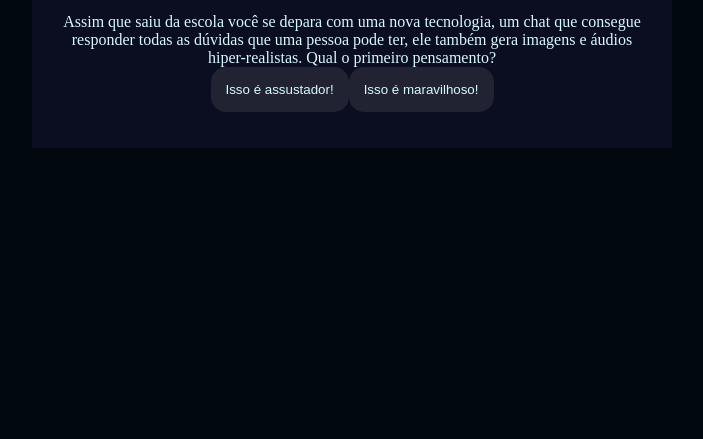
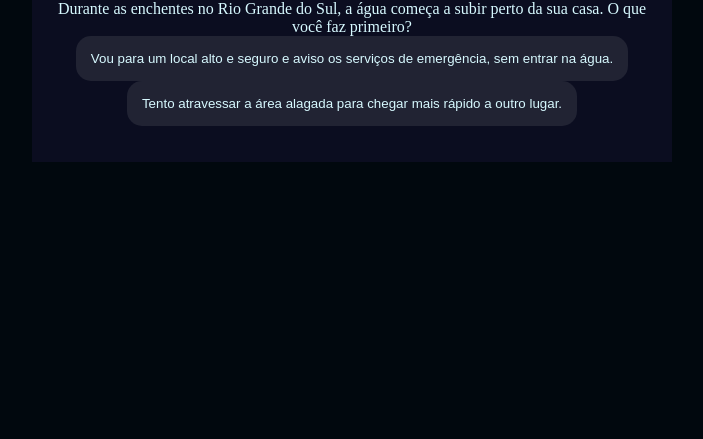
Before and after one commit to YasmimSophia/jogo-enchentes, a plain HTML site: page index.html in a window 1280 px wide. Shown: the part 377-816 px from the top of the page, without its empty margins (288-991 px from the left). Drawn offline with Linux system fonts and the light colour scheme.

Commit message:
arrumado mas add correçoes

```diff
--- a/index.html
+++ b/index.html
@@ -4,11 +4,11 @@
     <meta charset="UTF-8">
     <meta name="viewport" content="width=device-width, initial-scale=1.0">
     <link rel="stylesheet" href="style.css">
-    <title>Você decide o futuro de Brumadinho</title>
+    <title>Você decide o futuro do Rio Grande do Sul</title>
 </head>
 <body>
     <div class="caixa-principal">
-        <h1>Você decide o futuro de Brumadinho</h1>
+        <h1>Você decide o futuro do Rio Grande do Sul</h1>
         <div class="caixa-perguntas"></div>
         <div class="caixa-alternativas"></div>
         <div class="caixa-resultado">
--- a/script.js
+++ b/script.js
@@ -6,73 +6,68 @@ const textoResultado = document.querySelector(".texto-resultado");
 
 const perguntas = [
     {
-        enunciado: "Assim que saiu da escola você se depara com uma nova tecnologia, um chat que consegue responder todas as dúvidas que uma pessoa pode ter, ele também gera imagens e áudios hiper-realistas. Qual o primeiro pensamento?",
+        enunciado: "Durante as enchentes no Rio Grande do Sul, a água começa a subir perto da sua casa. O que você faz primeiro?",
         alternativas: [
             {
-                texto: "Isso é assustador!",
-                afirmacao: "afirmacao"
+                texto: "Vou para um local alto e seguro e aviso os serviços de emergência, sem entrar na água.",
+                afirmacao: "Você busca um local alto e seguro e avisa os serviços de emergência, sem se arriscar na água."
             },
             {
-                texto: "Isso é maravilhoso!",
-                afirmacao: "afirmacao"
-            }
-
-        ]
-    },
-    {
-        enunciado: "Com a descoberta desta tecnologia, chamada Inteligência Artificial (IA), uma professora de tecnologia da escola decidiu fazer uma sequência de aulas sobre elaIA. No fim de uma aula ela pede que você escreva um trabalho sobre o uso de tecnologia em sala de aula. Qual atitude você toma?",
-        alternativas: [
-            {
-                texto:"Utilizar uma ferramenta de busca na internet que utiliza IA para que ela ajude a encontrar informações relevantes para o trabalho e explique numa linguagem que facilite o entendimento",
-                afirmacao:"afirmacao"
-            },
-            {
-                texto: "Escrever o trabalho com base nas conversas que teve com colegas, algumas pesquisas na internet e conhecimentos próprios sobre o tema.",
-                afirmacao:"afirmacao"
+                texto: "Tento atravessar a área alagada para chegar mais rápido a outro lugar.",
+                gameOver: "A correnteza e perigos escondidos tornam a travessia muito arriscada. Você precisará ser resgatado. Em uma enchente, não atravesse áreas alagadas."
             }
         ]
     },
     {
-        enunciado: "Após a elaboração do trabalho, a professora realizou um debate entre a turma para entender como foi realizada a pesquisa e escrita. Nessa conversa também foi levantado um ponto muito importante: como a IA impacta o trabalho do futuro. Nesse debate, como você se posiciona?",
+        enunciado: "Já em segurança, você vê uma família ilhada pedindo ajuda. Como pode contribuir?",
         alternativas: [
             {
-                texto:"Me preocupo com as pessoas que perderão seus empregos para máquinas e defendem a importância de proteger os trabalhadores.",
-                afirmacao:"afirmacao"
+                texto: "Informo a localização aos bombeiros ou à Defesa Civil e aguardo as equipes preparadas.",
+                afirmacao: "Ao avistar uma família ilhada, você informa a localização aos bombeiros ou à Defesa Civil e aguarda uma equipe preparada para o resgate."
             },
             {
-                texto:"Defende a ideia de que a IA pode criar novas oportunidades de emprego e melhorar habilidades humanas.",
-                afirmacao:"afirmacao"
+                texto: "Entro na água para tentar resgatá-la por conta própria.",
+                gameOver: "A tentativa de resgate coloca você e a família em perigo. O resgate deve ser feito por equipes preparadas: avise os bombeiros ou a Defesa Civil."
             }
-
         ]
     },
     {
-        enunciado: "Ao final da discussão, você precisou criar uma imagem no computador que representasse o que pensa sobre IA. E agora?",
+        enunciado: "No abrigo, uma pessoa está preocupada porque não consegue falar com parentes. O que você faz?",
         alternativas: [
             {
-                texto:"Criar uma imagem utilizando uma plataforma de design como o Paint.",
-                afirmacao:"afirmacao"
+                texto: "Escuto com calma e ajudo a buscar informações por canais oficiais.",
+                afirmacao: "No abrigo, você escuta essa pessoa com atenção e ajuda a procurar notícias por canais oficiais, sem compartilhar informações não confirmadas."
             },
             {
-                texto:"Criar uma imagem utilizando um gerador de imagem de IA.",
-                afirmacao:"afirmacao"
+                texto: "Compartilho nas redes qualquer notícia que encontrar para tentar ajudar.",
+                feedback: "Antes de compartilhar, confirme a informação em canais oficiais. Notícias falsas podem atrapalhar o resgate. Tente escolher outra atitude."
             }
-
         ]
     },
     {
-        enunciado: " Você tem um trabalho em grupo de biologia para entregar na semana seguinte, o andamento do trabalho está um pouco atrasado e uma pessoa do seu grupo decidiu fazer com ajuda de uma IA. O problema é que o trabalho está totalmente igual ao do chat. O que você faz?",
+        enunciado: "As equipes pedem apoio para organizar doações. Qual atitude ajuda mais?",
         alternativas: [
             {
-                texto: "O chat pode ser uma tecnologia muito avançada, mas é preciso manter a atenção pois toda máquina erra, por isso revisar o trabalho e contribuir com as perspectivas pessoais é essencial.",
-                afirmacao:"afirmacao"
+                texto: "Pergunto ao abrigo quais itens são necessários e ajudo a separar e distribuir as doações.",
+                afirmacao: "Você pergunta ao abrigo quais itens são necessários e ajuda a organizar as doações com cuidado e respeito."
             },
             {
-                texto: "Escrever comandos para o chat é uma forma de contribuir com o trabalho, por isso não é um problema utilizar o texto inteiro.",
-                afirmacao:"afirmacao"
+                texto: "Levo qualquer tipo de doação, sem verificar o que está sendo pedido.",
+                feedback: "Doações que não são necessárias podem sobrecarregar o abrigo. Pergunte quais itens estão sendo solicitados e tente novamente."
             }
-
-
+        ]
+    },
+    {
+        enunciado: "Depois que a água baixa, a comunidade começa a se reorganizar. Como você continua ajudando?",
+        alternativas: [
+            {
+                texto: "Sigo as orientações das autoridades e participo de ações comunitárias seguras.",
+                afirmacao: "Quando a água baixa, você segue as orientações das autoridades e participa de ações comunitárias seguras para apoiar a recuperação."
+            },
+            {
+                texto: "Volto imediatamente para casa, mesmo sem saber se o local está seguro.",
+                feedback: "A casa pode estar danificada ou ainda oferecer riscos. Aguarde a liberação das autoridades antes de voltar e tente escolher outra atitude."
+            }
         ]
     },
 ];
@@ -89,6 +84,7 @@ function mostraPergunta() {
     perguntaAtual = perguntas[atual];
     caixaPerguntas.textContent = perguntaAtual.enunciado;
     caixaAlternativas.textContent = "";
+    textoResultado.textContent = "";
     mostraAlternativas();
 }
 
@@ -102,16 +98,58 @@ function mostraAlternativas(){
 }
 
 function respostaSelecionada(opcaoSelecionada){
+    if(opcaoSelecionada.gameOver){
+        mostraGameOver(opcaoSelecionada.gameOver);
+        return;
+    }
+
+    if(opcaoSelecionada.feedback){
+        mostraFeedback(opcaoSelecionada.feedback);
+        return;
+    }
+
     const afirmacoes = opcaoSelecionada.afirmacao;
     historiaFinal += afirmacoes + " ";
     atual++;
     mostraPergunta();
 }
 
+function mostraFeedback(mensagem){
+    textoResultado.textContent = mensagem;
+    caixaAlternativas.textContent = "";
+
+    const botaoTentarNovamente = document.createElement("button");
+    botaoTentarNovamente.textContent = "Voltar e escolher outra resposta";
+    botaoTentarNovamente.addEventListener("click", mostraPergunta);
+    caixaAlternativas.appendChild(botaoTentarNovamente);
+}
+
+function mostraGameOver(mensagem){
+    caixaPerguntas.textContent = "Game Over";
+    textoResultado.textContent = mensagem;
+    caixaAlternativas.textContent = "";
+    mostraBotaoReiniciar();
+}
+
 function mostraResultado(){
-    caixaPerguntas.textContent = "Em 2049...";
+    caixaPerguntas.textContent = "Cada atitude segura pode fazer a diferença.";
     textoResultado.textContent = historiaFinal;
     caixaAlternativas.textContent = "";
+    mostraBotaoReiniciar();
+}
+
+function mostraBotaoReiniciar(){
+    const botaoReiniciar = document.createElement("button");
+    botaoReiniciar.textContent = "Jogar novamente";
+    botaoReiniciar.addEventListener("click", reiniciarJogo);
+    caixaAlternativas.appendChild(botaoReiniciar);
+}
+
+function reiniciarJogo(){
+    atual = 0;
+    historiaFinal = "";
+    textoResultado.textContent = "";
+    mostraPergunta();
 }
 
 mostraPergunta();
```
